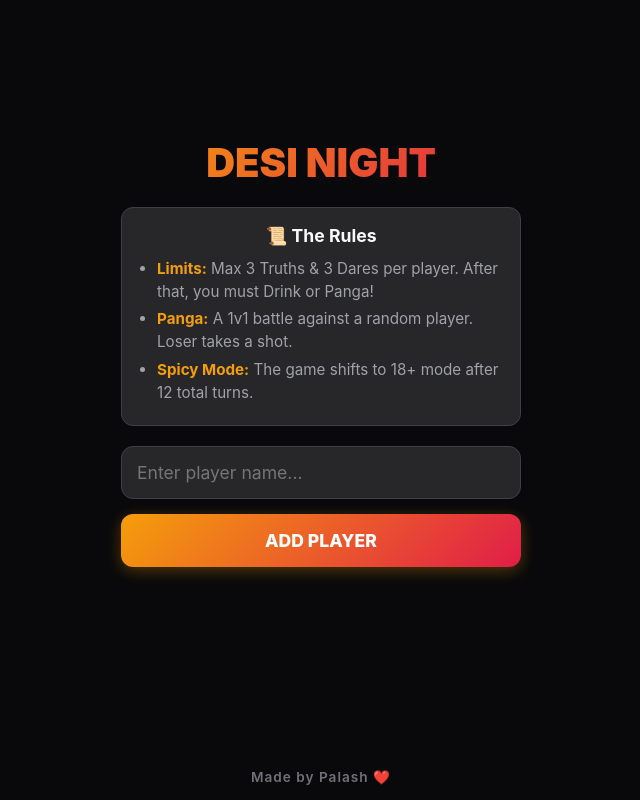
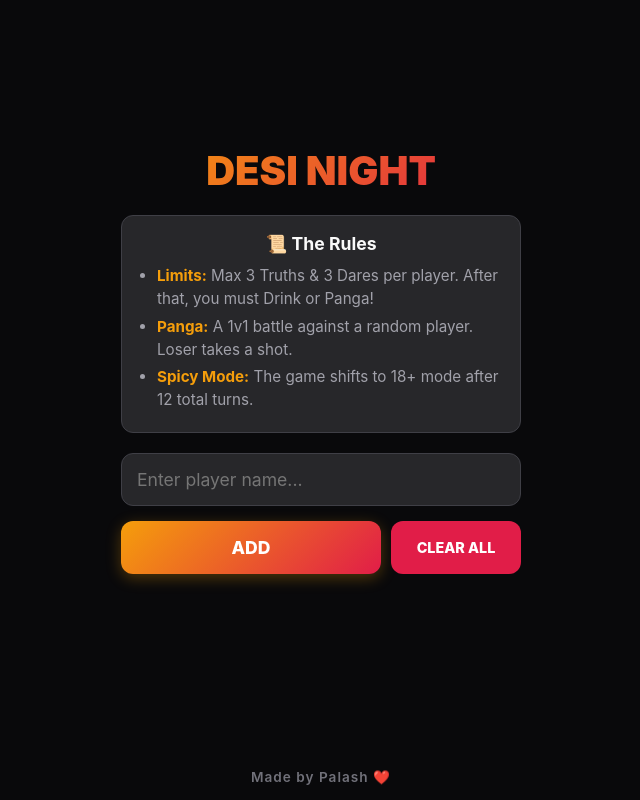
Before and after one commit to palashbehura54-source/desi-party-game, a Flask app: page / in a window 1280 px wide. Shown: the whole page, without its empty margins (319-959 px from the left). Run offline with Flask 3, Linux system fonts and the light colour scheme.

Commit message:
Update index.html

```diff
--- a/templates/index.html
+++ b/templates/index.html
@@ -24,7 +24,6 @@
         body { background-color: var(--bg-color); color: var(--text-main); display: flex; justify-content: center; align-items: center; min-height: 100vh; padding: 20px; text-align: center; overflow: hidden; position: relative; }
         .container { width: 100%; max-width: 400px; z-index: 2; padding-bottom: 40px; }
 
-        /* The Palash Badge */
         .made-by { position: fixed; bottom: 15px; width: 100%; left: 0; text-align: center; color: #71717a; font-size: 0.85rem; font-weight: 600; letter-spacing: 1px; z-index: 1; pointer-events: none; }
 
         h1 { font-size: 2.5rem; margin-bottom: 5px; background: linear-gradient(135deg, var(--accent-primary), var(--accent-secondary)); -webkit-background-clip: text; -webkit-text-fill-color: transparent; text-transform: uppercase; font-weight: 900; }
@@ -44,6 +43,7 @@
         .btn-dare { background: #e11d48; }
         .btn-shot { background: #10b981; color: #000; }
         .btn-panga { background: #8b5cf6; box-shadow: 0 4px 15px rgba(139, 92, 246, 0.4); }
+        .btn-danger { background: #e11d48; }
 
         .rules-box { background: #27272a; border: 1px solid #3f3f46; border-radius: 12px; padding: 15px; text-align: left; margin: 20px 0; font-size: 0.95rem; line-height: 1.5; color: var(--text-muted); }
         .rules-title { font-weight: bold; color: var(--text-main); margin-bottom: 8px; font-size: 1.1rem; text-align: center; }
@@ -75,6 +75,7 @@
 <div class="made-by">Made by Palash ❤️</div>
 
 <div class="container">
+    <!-- SCREEN 1: SETUP -->
     <div id="setup-screen" class="screen active">
         <h1>Desi Night</h1>
 
@@ -88,12 +89,18 @@
         </div>
 
         <input type="text" id="player-input" placeholder="Enter player name..." autocomplete="off">
-        <button class="btn-primary" onclick="addPlayer()">Add Player</button>
+
+        <!-- NEW: Grouped Add & Clear buttons -->
+        <div style="display: grid; grid-template-columns: 2fr 1fr; gap: 10px; margin-bottom: 15px;">
+            <button class="btn-primary" onclick="addPlayer()" style="margin-bottom: 0;">Add</button>
+            <button class="btn-danger" onclick="clearAllPlayers()" style="margin-bottom: 0; font-size: 0.9rem;">Clear All</button>
+        </div>
 
         <div class="player-list" id="player-list"></div>
         <button class="btn-primary" id="start-btn" onclick="goToNextTurn()" style="display: none; margin-top: 20px;">Start Game</button>
     </div>
 
+    <!-- SCREEN 2: THE BOTTLE SPIN -->
     <div id="choice-screen" class="screen">
         <p style="color: var(--text-muted); font-size: 1.2rem; margin-top: 20px;">Spinning...</p>
 
@@ -111,6 +118,7 @@
         </div>
     </div>
 
+    <!-- SCREEN 3: 3D CARD REVEAL -->
     <div id="prompt-screen" class="screen">
         <div class="card-container" onclick="document.getElementById('challenge-card').classList.add('flipped')">
             <div class="card" id="challenge-card">
@@ -133,7 +141,6 @@
         if (e.key === 'Enter') addPlayer();
     });
 
-    // Helper function to draw the player list with the Kick button
     function renderPlayers() {
         document.getElementById('player-list').innerHTML = localPlayers.map(p =>
             `<div class="player-tag">
@@ -167,7 +174,6 @@
         nameInput.focus();
     }
 
-    // NEW: Kick Player Function
     async function removePlayer(name) {
         const response = await fetch('/api/remove_player', {
             method: 'POST',
@@ -175,6 +181,17 @@
             body: JSON.stringify({ name: name })
         });
         const data = await response.json();
+        localPlayers = data.players;
+        renderPlayers();
+    }
+
+    // NEW: Clear all players and reset game logic
+    async function clearAllPlayers() {
+        if (!confirm("Are you sure you want to wipe all players and reset the game?")) return;
+
+        const response = await fetch('/api/clear_players', { method: 'POST' });
+        const data = await response.json();
+
         localPlayers = data.players;
         renderPlayers();
     }
@@ -188,11 +205,9 @@
         buttons.style.display = 'none';
         display.classList.add('spinning');
 
-        // LAG FIX: Set placeholders, start the animation instantly
         let finalPlayer = "Loading...";
         let playerStats = { truth: 0, dare: 0 };
 
-        // Fetch runs invisibly in the background so the UI doesn't freeze
         fetch('/api/spin_bottle')
             .then(res => res.json())
             .then(data => {
@@ -212,7 +227,7 @@
             if (spins >= maxSpins) {
                 clearInterval(spinInterval);
                 display.classList.remove('spinning');
-                display.innerText = finalPlayer; // Locks onto the fetched name
+                display.innerText = finalPlayer;
                 display.style.color = '#10b981';
 
                 setTimeout(() => {
```
